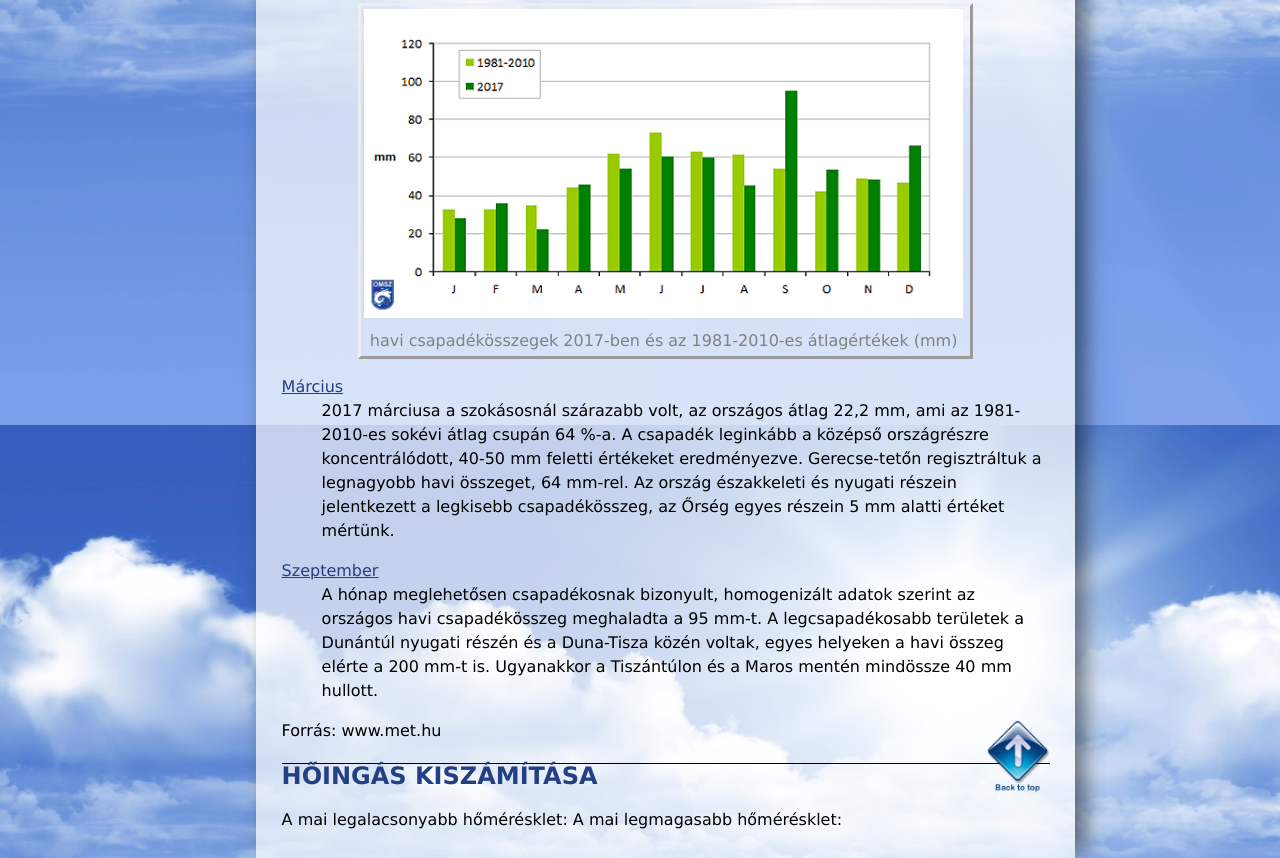
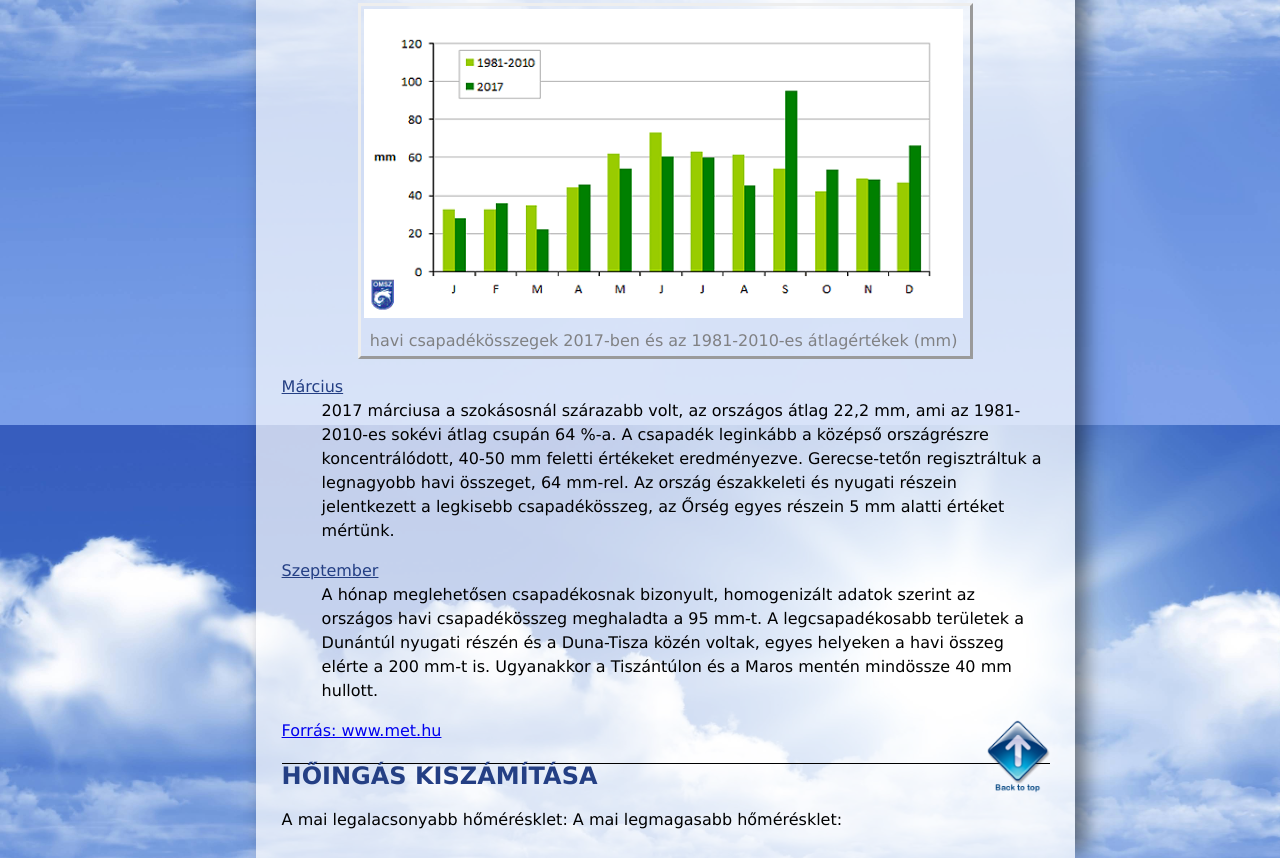
Before and after one commit to Bence2oo7/idojaras_git_dolgozat_KissBence, a plain HTML site: page index.html in a window 1280 px wide. Shown: the part 1175-2033 px from the top of the page. Drawn offline with Linux system fonts and the light colour scheme.

Commit message:
17. link hozzaadasa

```diff
--- a/index.html
+++ b/index.html
@@ -54,7 +54,7 @@
         <dd>A hónap meglehetősen csapadékosnak bizonyult, homogenizált adatok szerint az országos havi csapadékösszeg meghaladta a 95 mm-t. A legcsapadékosabb területek a Dunántúl nyugati részén és a Duna-Tisza közén voltak, egyes helyeken a havi összeg elérte a 200 mm-t is. Ugyanakkor a Tiszántúlon és a Maros mentén mindössze 40 mm hullott.</dd>
     </dl>
     <a href="https://www.met.hu" target="_blank"> <img src="top.png" id="fel"></a>
-        Forrás: www.met.hu
+    <a href="https://www.met.hu" target="_blank"> Forrás: www.met.hu </a>
 
         <h2>Hőingás kiszámítása</h2>
         A mai legalacsonyabb hőmérésklet:
```
